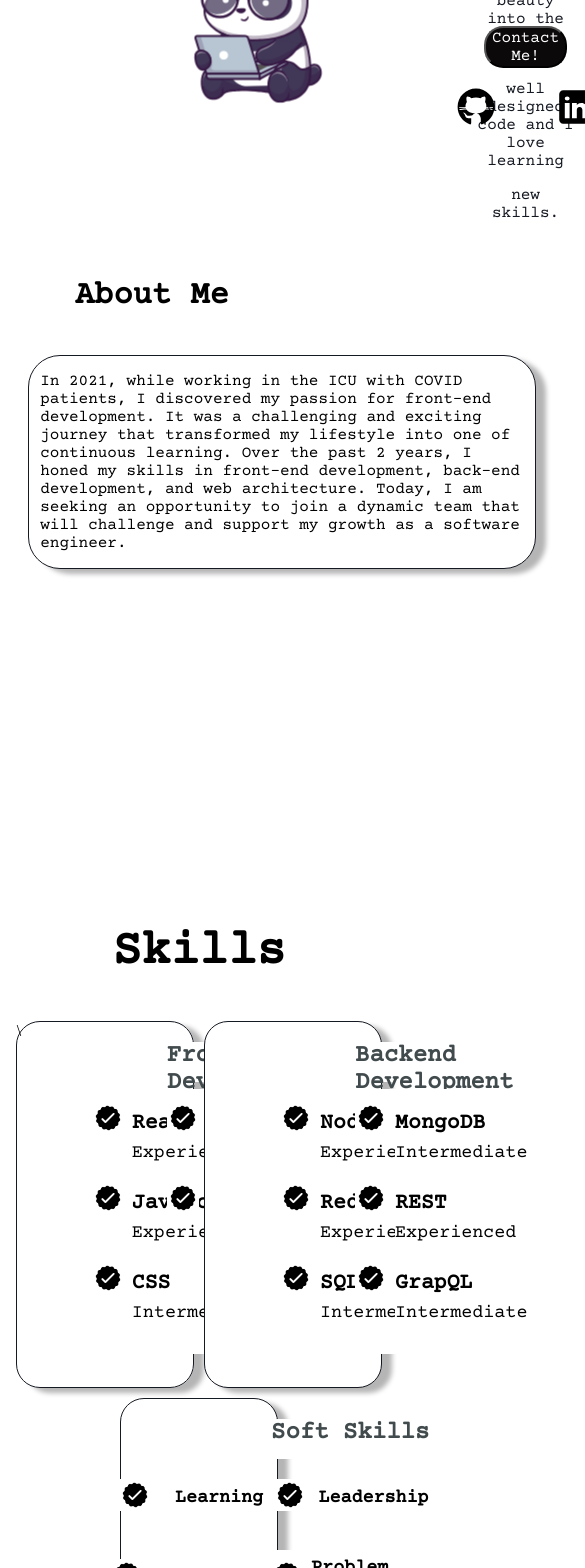
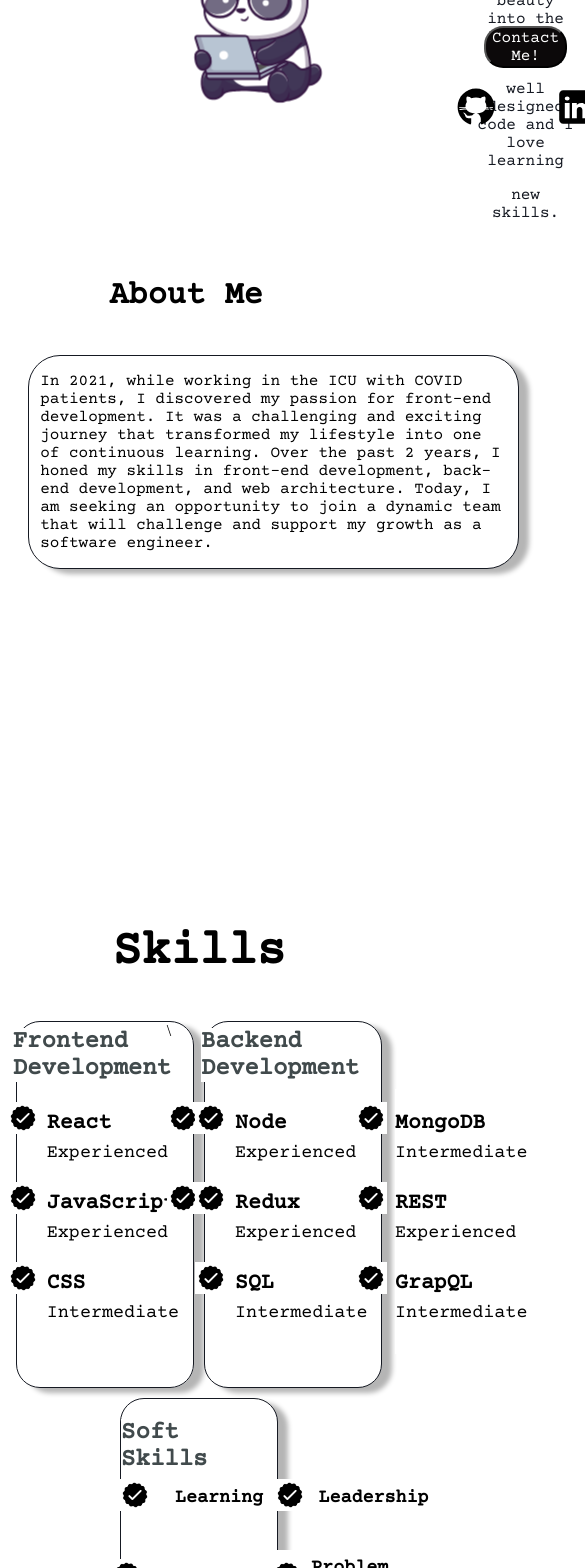
Before and after one commit to lapayan/PortfolioWebsite, a React (Create React App) app: page / in a window 390 px wide. Shown: the part 432-2000 px from the top of the page, 585 px wide, since content can reach past the window. Built offline with nearby package versions, Linux system fonts and the light colour scheme.

Commit message:
Made it more responsive

```diff
--- a/src/components/aboutMe/aboutMe.css
+++ b/src/components/aboutMe/aboutMe.css
@@ -12,7 +12,7 @@
 }
 .title{
     grid-row-start: 1;
-    grid-column-start:3;
+    grid-column:3/5;
     align-self: end;
     justify-self: center;
     font-family:'Courier Prime', monospace;
@@ -56,18 +56,18 @@
     }
     .title{
         font-size:3rem;
+        padding-right: 20vw;
     }
 }
 
 @media (max-width: 1536px) {
     .abouttextContainer{
         font-size:1.25rem;
-
     }
     .title{
         font-size:2.5rem;
-        grid-column: 2/4;
-        justify-self: end;
+        grid-column: 2/5;
+        justify-self: center;
     }
 }
 
@@ -78,8 +78,8 @@
     }
     .title{
         font-size:2rem;
-        grid-column: 2/4;
-        justify-self: end;
+        grid-column: 2/5;
+        justify-self: center;
     }
 }
 @media (max-width: 1024px) {
@@ -89,8 +89,9 @@
     }
     .title{
         font-size:2rem;
-        grid-column: 2/5;
-        justify-self: center;
+        grid-column: 2/6;
+        justify-self: end;
+        padding-left:10vw;
     }
   }
 
@@ -98,11 +99,11 @@
     .bitmoji{
         grid-column: 5/-1;
         animation: none;
-        transform: scale(.98);
+        transform: scale(.8);
     }
     .abouttextContainer{
-        font-size:.9rem;
-        grid-column: 1/5;
+        font-size:.75rem;
+        grid-column: 1/-1;
         justify-self: start;
     }
     .title{
--- a/src/components/profile/profile.css
+++ b/src/components/profile/profile.css
@@ -98,6 +98,20 @@ a{
     .panda{
         transform: translateY(-5vh);
     }
+    .socialsContainer{
+        grid-column: 2/3;
+        grid-row:5/6;
+        display: flex;
+        align-self: start;
+        justify-self: center;
+        padding-bottom: 4vh;
+    }
+    .buttonContainer{
+        align-self:center;
+        justify-self: center;
+        grid-column: 2/3;
+        grid-row:4/-1;
+    }
 }
 @media (max-width: 1024px) {
     .textContainer{
--- a/src/components/projects/projects.css
+++ b/src/components/projects/projects.css
@@ -36,6 +36,7 @@
     margin-top: 1vh;
     justify-self: center;
     border-radius: 2rem;
+    width: 80% !important;
 }
 .projectContainer h2{
     font-family: 'Courier Prime', monospace;
@@ -55,18 +56,33 @@
 }
 @media (min-width: 1536px) {
     .projectsTitle{
-        font-size:3rem;
+        font-size: 3rem;
+    }
+    .projectContainer h2{
+        padding-left: 5vw;
     }
 }
 
 @media (max-width: 1536px) {
-    .navLinks{
-        font-size: 1.25rem;
+    .projectsTitle{
+        font-size: 3rem;
+    }
+    .projectContainer h2{
+        padding-left: 5vw;
+    }
+    .projectContainer img{
+        margin-left: 2.5vw;
+        margin-right: 1.5vw;
     }
 }
 
 @media (max-width: 1280px) {
-    .navLinks{
-        font-size: 1rem;
-    }
 }
+@media (max-width: 1024px) {
+  }
+
+  @media (max-width: 875px) {
+  }
+
+  @media (max-width: 800px) {
+  }
--- a/src/components/skills/skills.css
+++ b/src/components/skills/skills.css
@@ -56,7 +56,6 @@
 }
 .typeScriptSkill{
     grid-column: 3/-1;
-    grid-row-start: 2;
 }
 .UiUxSkill{
     grid-column: 3/-1;
@@ -298,9 +297,41 @@
         font-size: 1.15rem;
     }
 }
-@media (max-width: 1290px) {
-    .navLinks{
-        font-size: 1rem;
+@media (max-width: 1292px) {
+    .reactSkill,
+    .jsSkill,
+    .cssSkill,
+    .nodeSkill,
+    .reduxSkill,
+    .sqlSkill{
+        grid-column: 1/2;
+        justify-self: end;
+    }
+    .mongoSkill,
+    .restSkill,
+    .graphqlSkill,
+    .typeScriptSkill,
+    .UiUxSkill{
+        grid-column: 2/-1;
+        justify-self: center;
+    }
+    .technicalTitle{
+        grid-column: 1/-1;
+        justify-self: center;
+        align-self: end;
+    }
+    .UiUxSkill{
+        grid-row: 2;
+    }
+    .typeScriptSkill{
+        grid-row: 3;
+    }
+
+}
+@media (max-width: 1119px){
+    .softTitle{
+        grid-column: 1/-1;
+        justify-self: center;
     }
 }
 @media (max-width: 1024px) {
@@ -314,37 +345,3 @@
         justify-self: center;
     }
   }
-
-  @media (max-width: 875px) {
-    .bitmoji{
-        grid-column: 5/-1;
-        animation: none;
-        transform: scale(.98);
-    }
-    .abouttextContainer{
-        font-size:.9rem;
-        grid-column: 1/5;
-        justify-self: start;
-    }
-    .title{
-        grid-column: 4/-1;
-        justify-self: start;
-    }
-  }
-
-  @media (max-width: 800px) {
-    .abouttextContainer{
-        font-size: 1rem;
-        grid-column: 1/-1;
-        grid-row: 2/5;
-        justify-self: start;
-        margin-right: 10vw ;
-    }
-    .bitmoji{
-        opacity: 0;
-    }
-    .title{
-        justify-self: start;
-        grid-column: 5/-1;
-    }
-  }
```
